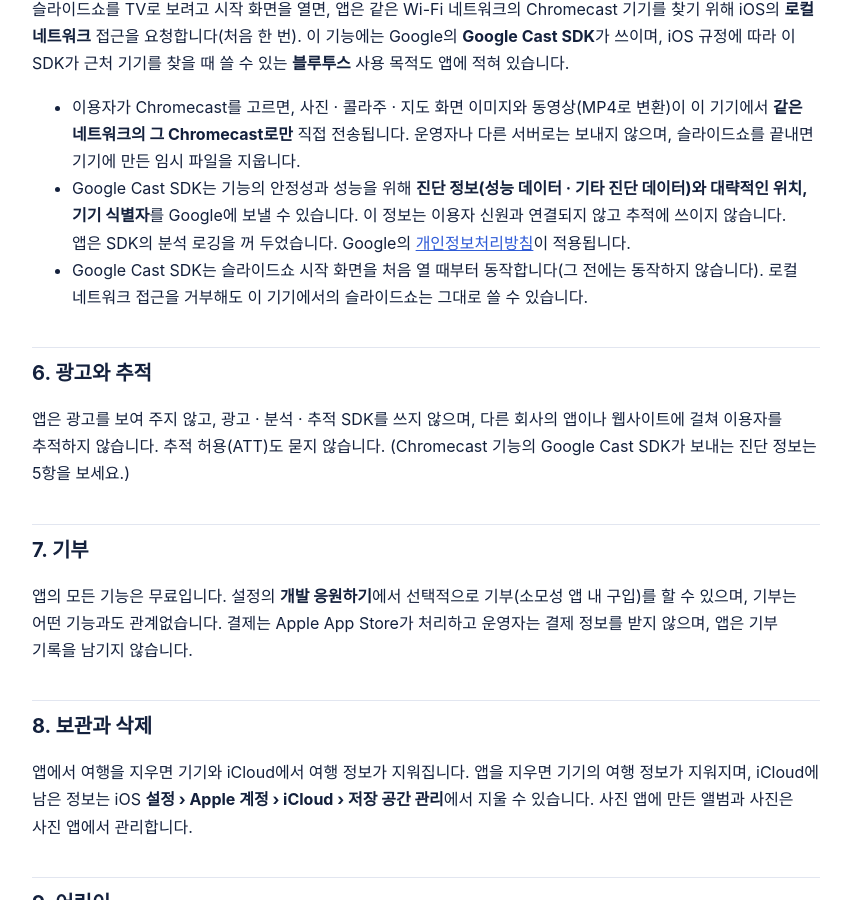
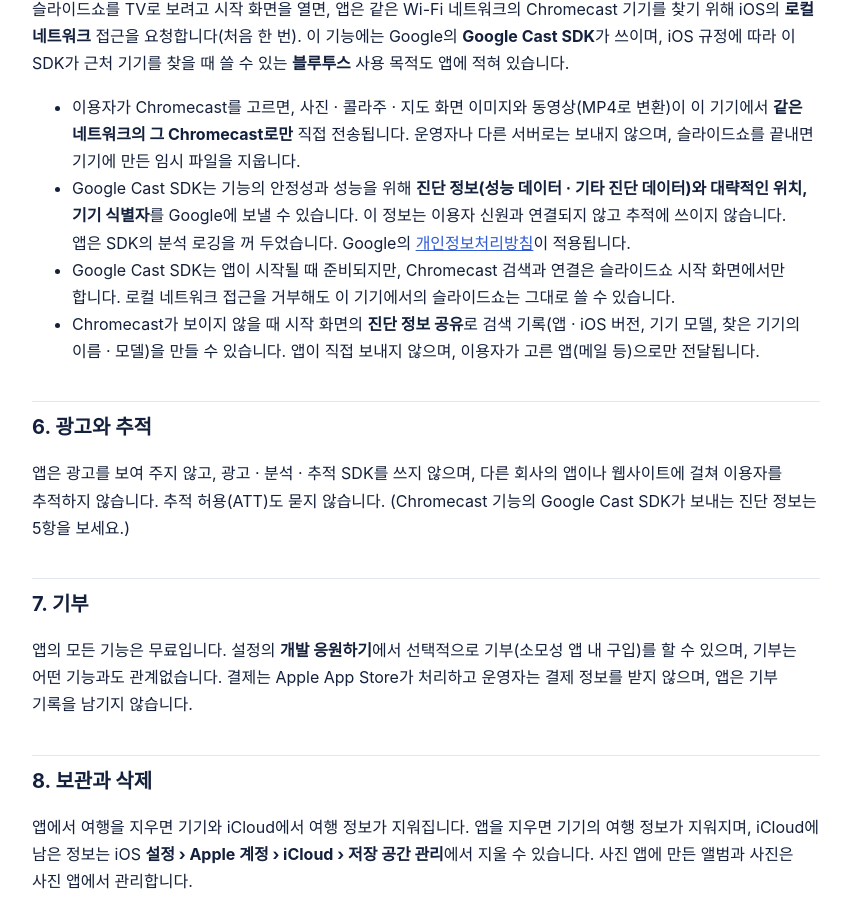
Before and after one commit to yjinchoi/tripphoto-support, a Jekyll site: the page built from privacy.md, in a window 1280 px wide and 900 px high, scrolled down 1280 px. Shown: the whole window, without its empty margins (214-1063 px from the left). Built offline with Jekyll 4.4.1, drawn with Linux system fonts in a browser that asks for light colours.

Commit message:
TripPhoto 1.3 privacy: the Cast SDK is prepared at launch but searches only from the start screen; the user-shared diagnostics report
Co-Authored-By: Claude Opus 5.5 <noreply@anthropic.com>

```diff
--- a/privacy.md
+++ b/privacy.md
@@ -31,7 +31,8 @@ iCloud 동기화가 켜져 있으면(기본값, 설정에서 끌 수 있음) 여
 슬라이드쇼를 TV로 보려고 시작 화면을 열면, 앱은 같은 Wi-Fi 네트워크의 Chromecast 기기를 찾기 위해 iOS의 **로컬 네트워크** 접근을 요청합니다(처음 한 번). 이 기능에는 Google의 **Google Cast SDK**가 쓰이며, iOS 규정에 따라 이 SDK가 근처 기기를 찾을 때 쓸 수 있는 **블루투스** 사용 목적도 앱에 적혀 있습니다.
 - 이용자가 Chromecast를 고르면, 사진 · 콜라주 · 지도 화면 이미지와 동영상(MP4로 변환)이 이 기기에서 **같은 네트워크의 그 Chromecast로만** 직접 전송됩니다. 운영자나 다른 서버로는 보내지 않으며, 슬라이드쇼를 끝내면 기기에 만든 임시 파일을 지웁니다.
 - Google Cast SDK는 기능의 안정성과 성능을 위해 **진단 정보(성능 데이터 · 기타 진단 데이터)와 대략적인 위치, 기기 식별자**를 Google에 보낼 수 있습니다. 이 정보는 이용자 신원과 연결되지 않고 추적에 쓰이지 않습니다. 앱은 SDK의 분석 로깅을 꺼 두었습니다. Google의 [개인정보처리방침](https://policies.google.com/privacy?hl=ko)이 적용됩니다.
-- Google Cast SDK는 슬라이드쇼 시작 화면을 처음 열 때부터 동작합니다(그 전에는 동작하지 않습니다). 로컬 네트워크 접근을 거부해도 이 기기에서의 슬라이드쇼는 그대로 쓸 수 있습니다.
+- Google Cast SDK는 앱이 시작될 때 준비되지만, Chromecast 검색과 연결은 슬라이드쇼 시작 화면에서만 합니다. 로컬 네트워크 접근을 거부해도 이 기기에서의 슬라이드쇼는 그대로 쓸 수 있습니다.
+- Chromecast가 보이지 않을 때 시작 화면의 **진단 정보 공유**로 검색 기록(앱 · iOS 버전, 기기 모델, 찾은 기기의 이름 · 모델)을 만들 수 있습니다. 앱이 직접 보내지 않으며, 이용자가 고른 앱(메일 등)으로만 전달됩니다.
 
 ## 6. 광고와 추적
 앱은 광고를 보여 주지 않고, 광고 · 분석 · 추적 SDK를 쓰지 않으며, 다른 회사의 앱이나 웹사이트에 걸쳐 이용자를 추적하지 않습니다. 추적 허용(ATT)도 묻지 않습니다. (Chromecast 기능의 Google Cast SDK가 보내는 진단 정보는 5항을 보세요.)
```
Also changed, not shown: en/privacy.md (+2 -1 lines).
